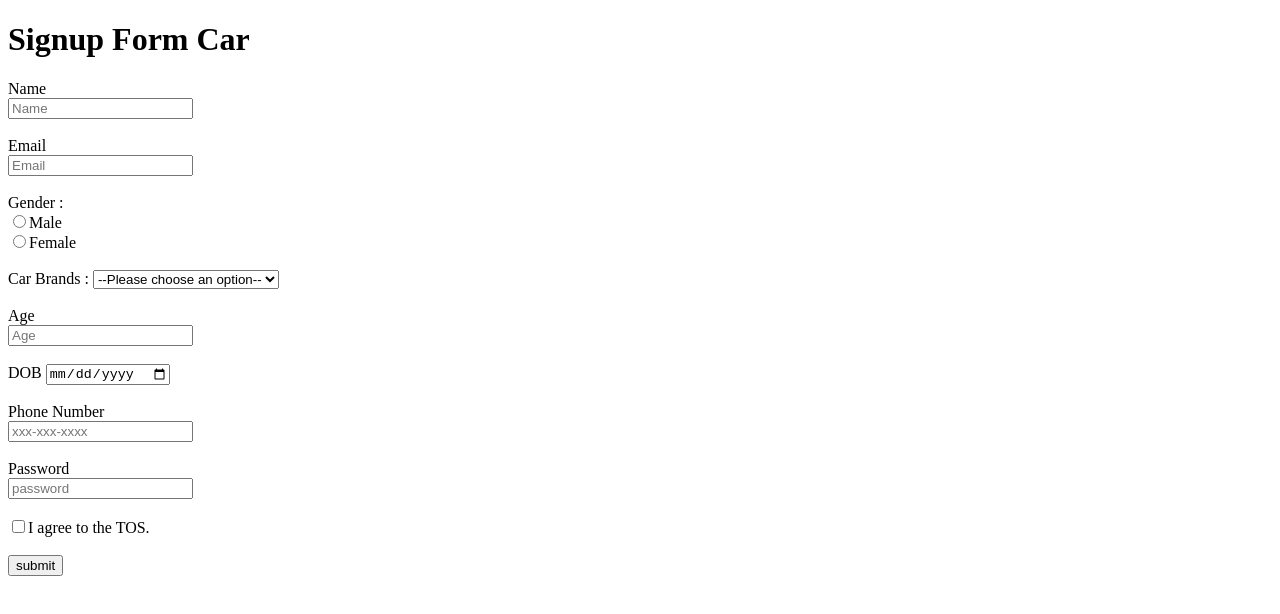
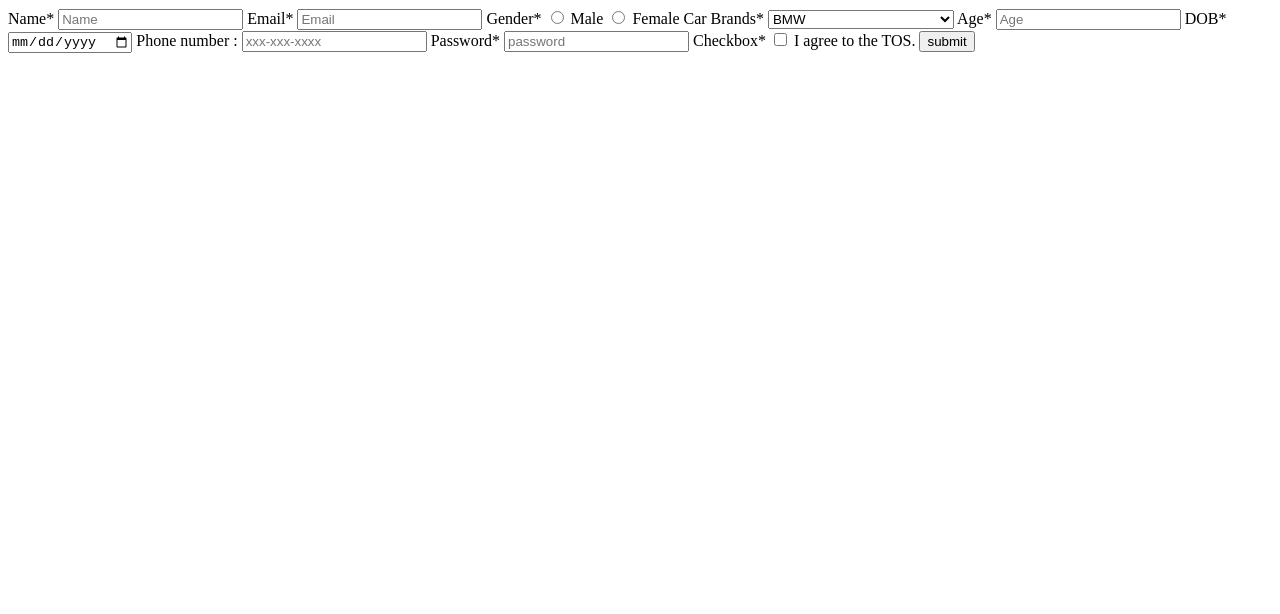
Before and after one commit to acciojob/signup-form-car-rajudutta056, a website: page main.html in a window 1280 px wide. Drawn offline with Linux system fonts and the light colour scheme.

Commit message:
created a submission

```diff
--- a/main.html
+++ b/main.html
@@ -8,68 +8,73 @@
 
 <body>
 	<!-- the entire body must be written by student -->
-    <script type="text/javascript" src="./script.js">
-</script>
-	<form action="/action_page.php" method="get">
-		<h1>Signup Form Car</h1>
-		<div>
-			<label for="name">Name</label><br>
-			<input type="text"  placeholder="Name" required>
-		</div>
-		<br>
-		<div>
-			<label for="email">Email</label><br>
-			<input type="email" placeholder="Email" required>
-		</div>
-		<br>
-		<div>
-			<label for="gender" > Gender :<br>
-				<input type="radio" name="Gender"  required >Male<br>
-				<input type="radio"  name="Gender" required >Female
-			</label>
-		</div>
-		<br>
-		<div>
-			Car Brands : <select for="Car Brands"  required>
-				<option value="">--Please choose an option--</option>
-				<option value="BMW" >BMW</option>
-				<option value="Audi">Audi</option>
-				<option value="Mercedez">Mercedez</option>
-			</select>
-		</div>
-		<br>
-		<div>
-			<label for="age">Age</label><br>
-			<input type="number" placeholder="Age" required>
-		</div>
-		<br>
-		<div>
-			<label for="dob">DOB
-				<input type="date" required></input>
-		</div>
-		<br>
-		<div>
-			<label for="Phone Number">Phone Number</label><br>
-			<input type="tel" placeholder="xxx-xxx-xxxx" >
-		</div>
-		<br>
-		<div>
-			<label for="Password">Password</label><br>
-			<input type="password"  placeholder="password" required>
+	<form   method="post">
 
-		</div>
-		<br>
-		<div>
-			<label for="checkbox" >
-				<input type="checkbox" value="checkbox" required >I agree to the TOS.<br>
-			</label>
-		</div>
-		<br>
+            <label for="name"> Name* </label>
+                <input type="text" placeholder="Name" required id="name">
 
-			<input type="submit" value="submit">
 
+
+
+            <label for="email"> Email* </label>
+                <input type="email" placeholder="Email" required id="email">
+
+
+
+
+            <label for="gender">Gender* </label>
+            <input type="radio"  required  name="Gender"id="gender_m">
+            <label for="gender_m">Male </label>
+            <input type="radio"  required  name="Gender"id="gender_f">
+              <label for="gender_f">Female </label>
+
+
+
+
+            <label for ="cars">Car Brands* </label>
+              <select for="Cars" required id="cars">
+              <option  disabled>--Please choose an option--</option>
+              <option value="bmw" >BMW</option>
+              <option value="audi">Audi</option>
+              <option  value="mercedez">Mercedez</option>
+            </select>
+
+
+
+            <label for="age"> Age* </label>
+                <input type="number" placeholder="Age" required id="age">
+
+
+
+
+            <label for="dob"> DOB* </label>
+            <input type="date"  required id="dob">
+
+
+
+            <label for="tel"> Phone number : </label>
+            <input type="tel" placeholder="xxx-xxx-xxxx"  id="tel">
+
+
+
+            <label for="password"> Password* </label>
+            <input type="password" placeholder="password"  required id="password">
+
+
+
+              <label for="tos"> Checkbox*  </label>
+            <input type="Checkbox"  required id="tos">
+            <label for="TOS">I agree to the TOS.</label>
+
+
+
+
+            <button type="submit"> submit  </button>
 	</form>
+
+    <script type="text/javascript" src="./script.js"></script>
 
 </body>
 
+
 </html>
```
